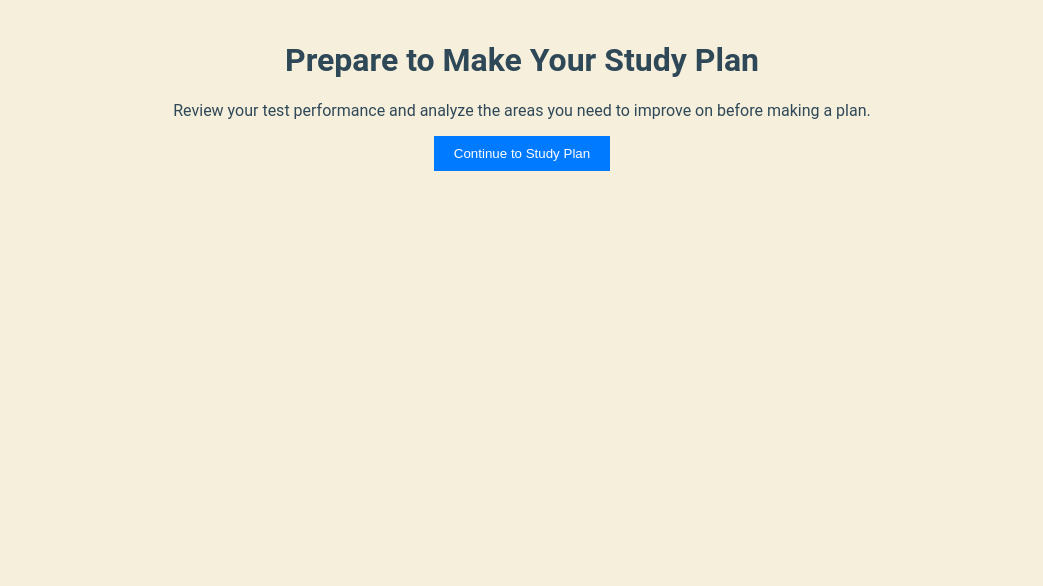
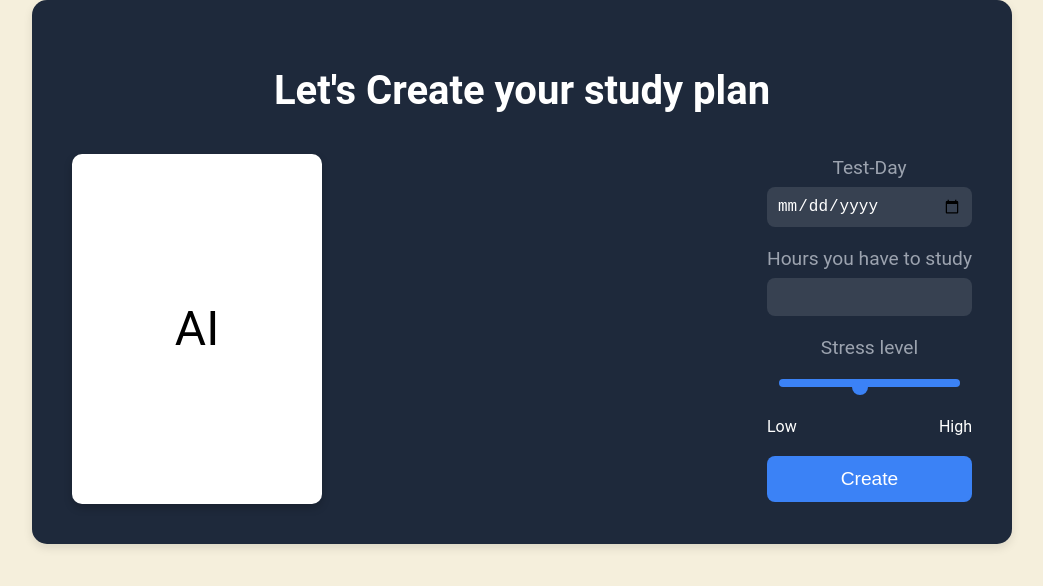
Before and after one commit to joanna-estrada/Acetest.ai, a React (Create React App) app in the folder acetest/: page /makeplan in a window 1280 px wide. Shown: the top 586 px of the page, without its empty margins (118-1161 px from the left). Built offline with nearby package versions, Linux system fonts and the light colour scheme.

Commit message:
fixed MakePlan and StudyPlan

```diff
--- a/acetest/src/App.js
+++ b/acetest/src/App.js
@@ -5,28 +5,19 @@
 import HomePage from './HomePage';
 import TestGenPage from './TestGenPage';
 import GradingPage from './GradingPage';
-import MakePlan from './MakePlan'; // Import the new MakePlan page
-import StudyPlanPage from './StudyPlanPage'; // Import the StudyPlanPage
+import MakePlan from './MakePlan'; // Import MakePlan component
+import StudyPlanPage from './StudyPlanPage'; // Import StudyPlanPage component
 
 function App() {
   return (
     <Router>
       <div className="App">
         <Routes>
-          {/* Home route */}
           <Route path="/" element={<HomePage />} />
-
-          {/* TestGen Page */}
           <Route path="/testgenpage" element={<TestGenPage />} />
-
-          {/* Grading Page */}
           <Route path="/gradingpage" element={<GradingPage />} />
-
-          {/* New Make Plan Page */}
-          <Route path="/makeplan" element={<MakePlan />} /> {/* New MakePlan page route */}
-
-          {/* Study Plan Page */}
-          <Route path="/studyplanpage" element={<StudyPlanPage />} /> {/* Study plan page route */}
+          <Route path="/makeplan" element={<MakePlan />} /> {/* New MakePlan route */}
+          <Route path="/studyplanpage" element={<StudyPlanPage />} /> {/* StudyPlanPage route */}
         </Routes>
       </div>
     </Router>
--- a/acetest/src/GradingPage.js
+++ b/acetest/src/GradingPage.js
@@ -1,6 +1,6 @@
 import React, { useEffect, useState } from 'react';
 import { useNavigate } from 'react-router-dom';
-import './GradingPage.css';  // Custom CSS for styling the page
+import './GradingPage.css'; // Custom CSS for styling the page
 
 const GradingPage = () => {
   const [score, setScore] = useState(0);
@@ -8,13 +8,11 @@
   const totalQuestions = 5;
   const correctAnswers = 3;
   const [message, setMessage] = useState('');
-  const navigate = useNavigate();
+  const navigate = useNavigate(); // Import navigation function
 
   useEffect(() => {
     const percentageValue = Math.round((correctAnswers / totalQuestions) * 100);
     setMessage(getMessage(percentageValue));
-
-    // Animate the score and percentage
     animateValue(setScore, 0, correctAnswers, 1000);
     animateValue(setPercentage, 0, percentageValue, 1000);
   }, [correctAnswers, totalQuestions]);
@@ -53,8 +51,9 @@
     'World History'
   ];
 
+  // This function handles the navigation to the MakePlan page
   const handleStudyPlanNavigation = () => {
-    navigate('/makeplan');  // Navigate to the StudyPlanPage
+    navigate('/makeplan'); // Navigate to the MakePlan page
   };
 
   return (
@@ -83,7 +82,6 @@
           ))}
         </ul>
 
-        {/* Section for Topics Needing Improvement */}
         <div className="improvement-section">
           <h2>Topics Needing Improvement</h2>
           <ul className="improvement-list">
@@ -93,7 +91,6 @@
           </ul>
         </div>
 
-        {/* Button to navigate to the StudyPlanPage */}
         <div className="study-plan-button-container">
           <button className="study-plan-button" onClick={handleStudyPlanNavigation}>
             Let's Make Your Study Plan
--- a/acetest/src/MakePlan.css
+++ b/acetest/src/MakePlan.css
@@ -1,17 +1,112 @@
-/* MakePlan.css */
-.make-plan-container {
-    padding: 20px;
+/* Container styles */
+.container {
+    max-width: 900px;
+    margin: 0 auto;
+    padding: 40px;
+    background-color: #1e293b; /* Dark background */
+    border-radius: 15px;
+    box-shadow: 0 4px 10px rgba(0, 0, 0, 0.1);
+    color: white;
+}
+
+/* Title styles */
+h1 {
+    font-size: 2.5rem;
+    font-weight: bold;
     text-align: center;
-  }
+    margin-bottom: 40px;
+}
 
-  .btn-primary {
-    background-color: #007bff;
+/* Row and column styling */
+.row {
+    display: flex;
+    flex-direction: row;
+    justify-content: space-between;
+    align-items: center;
+    gap: 30px;
+}
+
+/* Placeholder for card */
+.card-placeholder {
+    width: 250px;
+    height: 350px;
+    background-color: white;
+    display: flex;
+    justify-content: center;
+    align-items: center;
+    font-size: 3rem;
+    color: black;
+    border-radius: 10px;
+    box-shadow: 0 4px 8px rgba(0, 0, 0, 0.2);
+}
+
+/* Form styling */
+form {
+    display: flex;
+    flex-direction: column;
+    width: 100%;
+}
+
+/* Label styling */
+label {
+    font-size: 1.2rem;
+    margin-bottom: 8px;
+    color: #9ca3af; /* Light gray */
+}
+
+/* Input styling */
+input[type="date"],
+input[type="number"],
+input[type="range"] {
+    padding: 10px;
+    border-radius: 8px;
     border: none;
-    padding: 10px 20px;
+    background-color: #374151; /* Darker background for input */
     color: white;
+    margin-bottom: 20px;
+    font-size: 1rem;
+}
+
+/* Input range slider */
+input[type="range"] {
+    background: transparent;
+    -webkit-appearance: none;
+    appearance: none;
+}
+
+input[type="range"]::-webkit-slider-runnable-track {
+    height: 8px;
+    background: #3b82f6;
+    border-radius: 4px;
+}
+
+input[type="range"]::-webkit-slider-thumb {
+    width: 16px;
+    height: 16px;
+    background: #3b82f6;
+    border-radius: 50%;
     cursor: pointer;
-  }
+    -webkit-appearance: none;
+}
 
-  .btn-primary:hover {
-    background-color: #0056b3;
-  }
+.stress-labels {
+    display: flex;
+    justify-content: space-between;
+    margin-bottom: 20px;
+}
+
+/* Button styling */
+button[type="submit"] {
+    padding: 12px 24px;
+    background-color: #3b82f6;
+    border: none;
+    border-radius: 8px;
+    color: white;
+    font-size: 1.2rem;
+    cursor: pointer;
+    transition: background-color 0.3s ease;
+}
+
+button[type="submit"]:hover {
+    background-color: #2563eb;
+}
--- a/acetest/src/MakePlan.js
+++ b/acetest/src/MakePlan.js
@@ -1,26 +1,59 @@
 import React from 'react';
-import { useNavigate } from 'react-router-dom';
+import { useNavigate } from 'react-router-dom'; // Import useNavigate for navigation
 import './MakePlan.css';
 
+const MakePlan = () => {
+  const navigate = useNavigate(); // Initialize navigate
 
+  const handleFormSubmit = (event) => {
+    event.preventDefault();
 
-const MakePlan = () => {
-  const navigate = useNavigate();
+    // Get form values
+    const testDay = document.getElementById('testDay').value;
+    const studyHours = document.getElementById('studyHours').value;
+    const stressLevel = document.getElementById('stressLevel').value;
 
-  const handleContinue = () => {
-    navigate('/studyplanpage'); // Navigate to the StudyPlanPage
+    // Validate form
+    if (!testDay || !studyHours) {
+      alert('Please fill in all required fields.');
+      return;
+    }
+
+    // Store the data (for example, in localStorage or a state management system)
+    localStorage.setItem('testDay', testDay);
+    localStorage.setItem('studyHours', studyHours);
+    localStorage.setItem('stressLevel', stressLevel);
+
+    // Navigate to StudyPlanPage
+    navigate('/studyplanpage');
   };
 
   return (
-    <div className="make-plan-container">
-      <h1>Prepare to Make Your Study Plan</h1>
-      <p>Review your test performance and analyze the areas you need to improve on before making a plan.</p>
+    <div className="container">
+      <h1>Let's Create your study plan</h1>
+      <div className="row">
+        <div className="column">
+          <div className="card-placeholder">AI</div>
+        </div>
+        <div className="column">
+          <form id="studyPlanForm" onSubmit={handleFormSubmit}>
+            <label htmlFor="testDay">Test-Day</label>
+            <input type="date" id="testDay" required />
 
-      {/* Add more content such as a review of results, graphs, insights, etc. */}
+            <label htmlFor="studyHours">Hours you have to study</label>
+            <input type="number" id="studyHours" min="1" max="24" required />
 
-      <button className="btn btn-primary" onClick={handleContinue}>
-        Continue to Study Plan
-      </button>
+            <label htmlFor="stressLevel">Stress level</label>
+            <input type="range" id="stressLevel" min="1" max="10" defaultValue="5" />
+            <div className="stress-labels">
+              <span>Low</span>
+              <span>High</span>
+            </div>
+
+            <button type="submit">Create</button>
+          </form>
+        </div>
+      </div>
     </div>
   );
 };
--- a/acetest/src/StudyPlanPage.js
+++ b/acetest/src/StudyPlanPage.js
@@ -1,7 +1,22 @@
-import React, { useState } from 'react';
+import React, { useState, useEffect } from 'react';
 import './StudyPlanPage.css';
 
 const StudyPlanPage = () => {
+  const [testDay, setTestDay] = useState('');
+  const [studyHours, setStudyHours] = useState('');
+  const [stressLevel, setStressLevel] = useState('');
+
+  // Retrieve the form data from localStorage when the component mounts
+  useEffect(() => {
+    const savedTestDay = localStorage.getItem('testDay');
+    const savedStudyHours = localStorage.getItem('studyHours');
+    const savedStressLevel = localStorage.getItem('stressLevel');
+
+    setTestDay(savedTestDay || '');
+    setStudyHours(savedStudyHours || '');
+    setStressLevel(savedStressLevel || '');
+  }, []);
+
   // Initialize all sections as collapsed (true means collapsed)
   const [sectionsCollapsed, setSectionsCollapsed] = useState({
     mathematics: true,
@@ -60,6 +75,13 @@
       </header>
 
       <main className="container mt-3">
+        <div className="text-center mb-4">
+          <h3>Your Study Plan</h3>
+          <p><strong>Test Day:</strong> {testDay}</p>
+          <p><strong>Hours to Study:</strong> {studyHours}</p>
+          <p><strong>Stress Level:</strong> {stressLevel}</p>
+        </div>
+
         {sections.map((section, index) => (
           <section key={index} className="mb-4 study-section">
             <h3 className="mb-3">
@@ -72,7 +94,6 @@
               </button>
             </h3>
 
-            {/* If the section is collapsed, do not show the content */}
             {!sectionsCollapsed[section.id] && (
               <div className="row">
                 <div className="col-md-6 mb-3">
@@ -137,12 +158,8 @@
           </section>
         ))}
 
-        {/* Motivational quotes */}
         <div className="text-center my-4">
           <p className="lead font-italic">Believe in yourself and all that you are.</p>
-        </div>
-        <div className="text-center my-4">
-          <p className="lead font-italic">Your potential is limitless. Keep pushing forward.</p>
         </div>
       </main>
 
```
